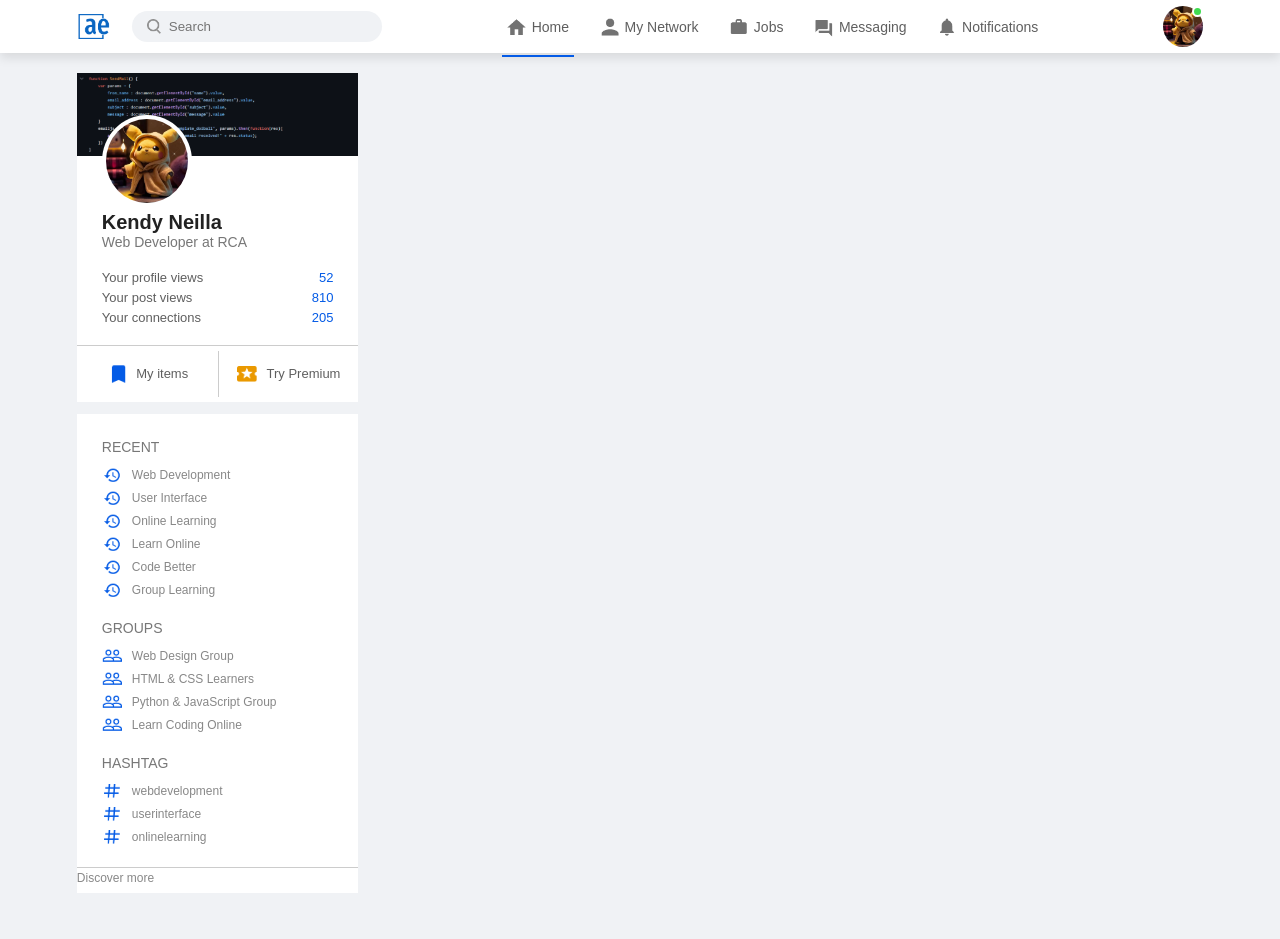
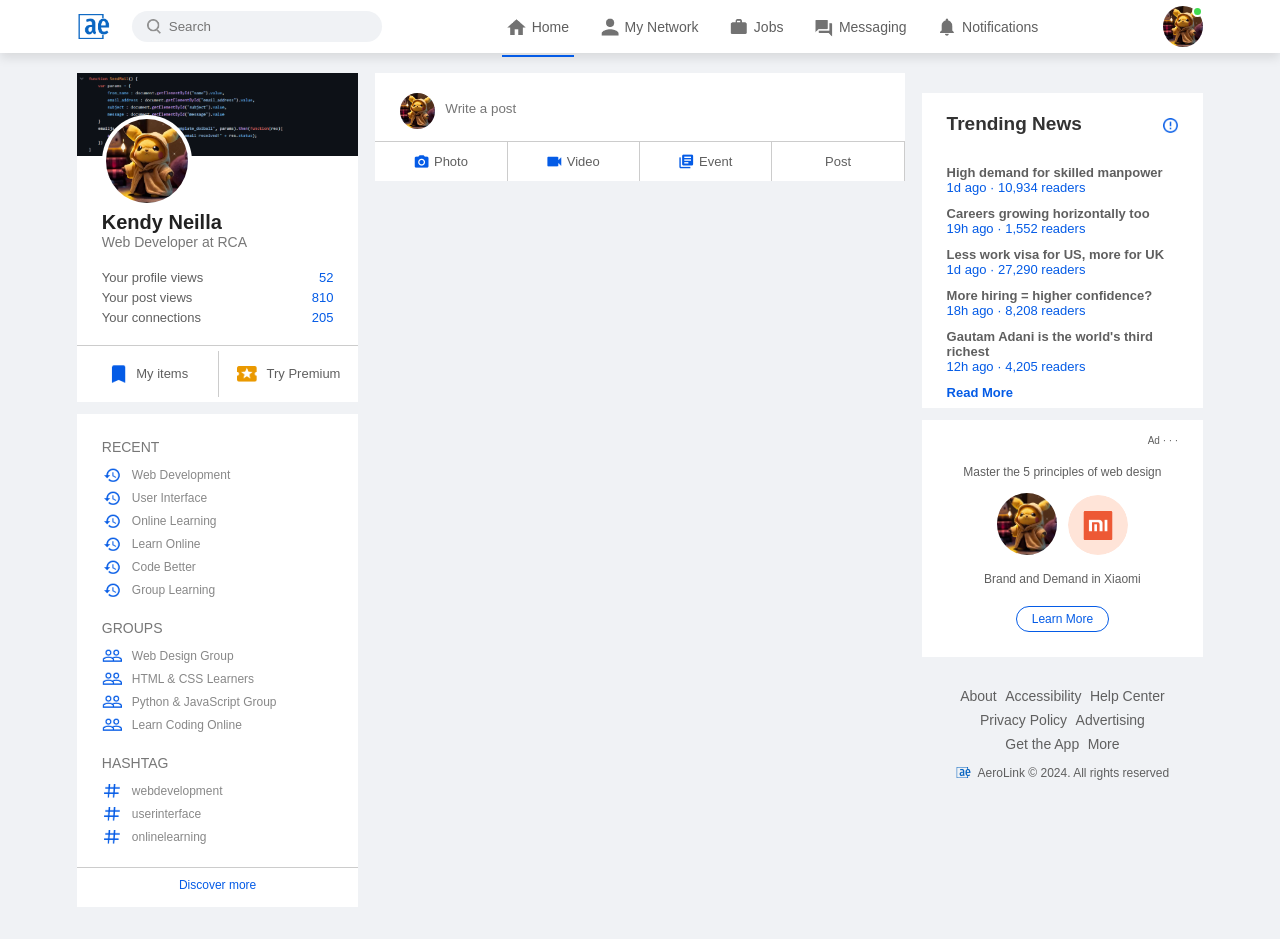
Before and after one commit to KENDY-Neilla-Gisa/AeroLink, a plain HTML site: page index.html in a window 1280 px wide. Drawn offline with Linux system fonts and the light colour scheme.

Commit message:
Some changes were made

```diff
--- a/index.html
+++ b/index.html
@@ -80,9 +80,69 @@
             </div>
         </div>
     <!------ main-content ------>
-        <div class="main-content"></div>
+        <div class="main-content">
+            <div class="create-post">
+                <div class="create-post-input">
+                    <img src="Images/profile-pic.jpeg">
+                    <textarea rows="2" placeholder="Write a post"></textarea>
+                </div>
+                <div class="create-post-links">
+                    <li><img src="Images/photo.png">Photo</li>
+                    <li><img src="Images/video.png">Video</li>
+                    <li><img src="Images/event.png">Event</li>
+                    <li>Post</li>
+                </div>
+            </div>
+        </div>
     <!------ right-sidebar ----->
-        <div class="right-sidebar"></div>
+        <div class="right-sidebar">
+            <div class="sidebar-news">
+                <img src="Images/more.png" class="info-icon">
+                <h3>Trending News</h3>
+                <a href="#">High demand for skilled manpower</a>
+                <span>1d ago &middot; 10,934 readers</span>
+
+                <a href="#">Careers growing horizontally too</a>
+                <span>19h ago &middot; 1,552 readers</span>
+
+                <a href="#">Less work visa for US, more for UK</a>
+                <span>1d ago &middot; 27,290 readers</span>
+
+                <a href="#">More hiring = higher confidence?</a>
+                <span>18h ago &middot; 8,208 readers</span>
+
+                <a href="#">Gautam Adani is the world's third richest</a>
+                <span>12h ago &middot; 4,205 readers</span>
+
+                <a href="#" class="read-more-link">Read More</a>
+            </div>
+
+            <div class="sidebar-ad">
+                <small>Ad &middot; &middot; &middot;</small>
+                <p>Master the 5 principles of web design</p>
+                <div>
+                    <img src="Images/profile-pic.jpeg">
+                    <img src="Images/mi-logo.png">
+                </div>
+                <b>Brand and Demand in Xiaomi</b>
+                <a href="#" class="ad-link">Learn More</a>
+            </div>
+
+            <div class="sidebar-useful-links">
+                <a href="#">About</a>
+                <a href="#">Accessibility</a>
+                <a href="#">Help Center</a>
+                <a href="#">Privacy Policy</a>
+                <a href="#">Advertising</a>
+                <a href="#">Get the App</a>
+                <a href="#">More</a>
+
+                <div class="copyright-msg">
+                    <img src="Images/logo.png">
+                    <p>AeroLink &#169; 2024. All rights reserved</p>
+                </div>
+            </div>
+        </div>
     </div>
 
 </body>
--- a/style.css
+++ b/style.css
@@ -236,6 +236,13 @@ a{
     margin-right: -25px;
 }
 
+.discover-more-link a{
+    color: #045be6;
+    display: inline-block;
+    margin: 10px 0;
+}
+
+
 /*------- right-sidebar -----*/
 
 .right-sidebar{
@@ -243,8 +250,162 @@ a{
     align-items: flex-start;
 }
 
+.sidebar-news{
+    background: #fff;
+    padding: 10px 25px;
+}
+
+.info-icon{
+    width: 15px;
+    float: right;
+    margin-top: 15px;
+}
+
+.sidebar-news h3{
+    font-size: 19px;
+    font-weight: 600;
+    color: #333;
+    margin: 10px 0 30px;
+}
+
+.sidebar-news a{
+    display: block;
+    font-size: 13px;
+    font-weight: 600;
+    margin-top: 10px;
+    margin-bottom: -2px;
+}
+
+.sidebar-news span{
+    font-size: 13px;
+}
+
+.sidebar-news,
+.read-more-link{
+    color: #045be6;
+    font-weight: 500;
+    margin: 20px 0 10px;
+}
+
+.sidebar-ad{
+    background: #fff;
+    padding: 15px 25px;
+    text-align: center;
+    margin: 12px 0;
+    font-size: 12px;
+}
+
+.sidebar-ad img{
+    width: 60px;
+    border-radius: 50%;
+    margin: 4px;
+}
+
+.sidebar-ad small{
+    float: right;
+    font-weight: 500;
+}
+
+.sidebar-ad p{
+    margin-top: 30px;
+    margin-bottom: 10px;
+}
+
+.sidebar-ad b{
+    display: block;
+    font-weight: 500;
+    margin-top: 10px;
+}
+
+.ad-link{
+    display: inline-block;
+    border: 1px solid #045be6;
+    border-radius: 30px;
+    padding: 5px 15px;
+    color: #045be6;
+    font-weight: 500;
+    margin: 20px auto 10px;
+}
+
+.sidebar-useful-links{
+    padding: 15px 25px;
+    text-align: center;
+}
+
+.sidebar-useful-links a{
+    display: inline-block;
+    font-size: 14px;
+    margin: 4px 2px;
+}
+
+.copyright-msg{
+    display: flex;
+    align-items: center;
+    justify-content: center;
+    font-size: 12px;
+    margin-top: 10px;
+    font-weight: 500;
+}
+
+.copyright-msg img{
+    width: 18px;
+    margin-right: 4px;
+}
+
 /*------- main-content ------*/
 
 .main-content{
     flex-basis: 47%;
 }
+
+.create-post{
+    background: #fff;
+}
+
+.create-post-input{
+    padding: 20px 25px 10px;
+    display: flex;
+    align-items: flex-start;
+}
+
+.create-post-input img{
+    width: 35px;
+    border-radius: 50%;
+    margin-right: 10px;
+}
+
+.create-post-input textarea{
+    width: 100%;
+    border: 0;
+    outline: 0;
+    resize: none;
+    background: transparent;
+    margin-top: 8px;
+}
+
+::placeholder{
+    font-weight: 500;
+}
+
+.create-post-links{
+    display: flex;
+    align-items: flex-start;
+}
+
+.create-post-links li{
+    list-style: none;
+    border-top: 1px solid #ccc;
+    border-right: 1px solid #ccc;
+    flex-basis: 25%;
+    height: 40px;
+    font-size: 13px;
+    display: flex;
+    align-items: center;
+    justify-content: center;
+    cursor: pointer;
+}
+
+.create-post-links li img{
+    width: 15px;
+    margin-right: 5px;
+}
```
Also changed, not shown: Images/event.png (added), Images/mi-logo.png (added), Images/more.png (added), Images/photo.png (added), Images/video.png (added).
